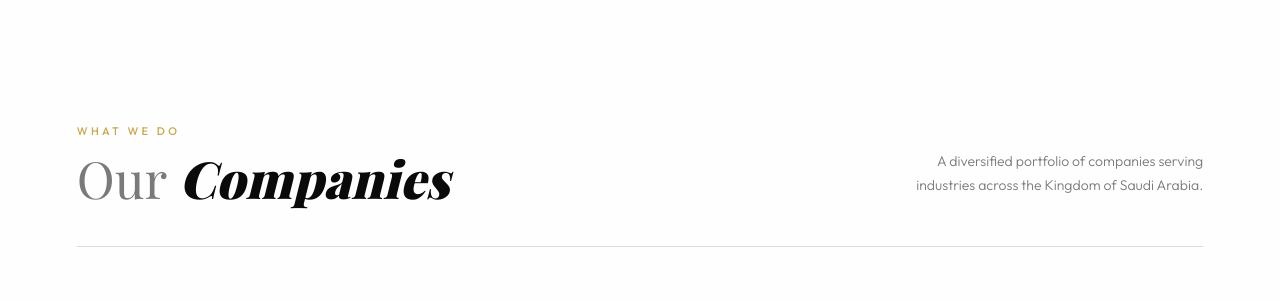
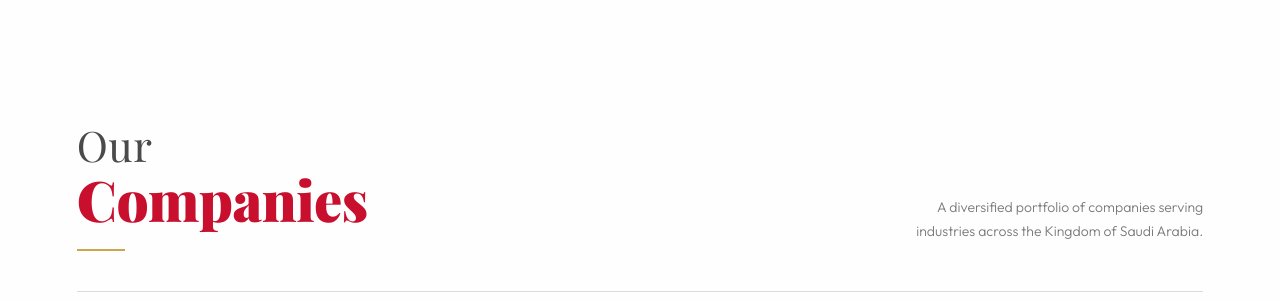
Before and after one commit to alenki/tsmgroup, a React (Vite) app: page / in a window 1280 px wide. Shown: the part 3640-3941 px from the top of the page. Built offline with nearby package versions, Linux system fonts and the light colour scheme; a web font is replaced by a local one.

Commit message:
small fixes

```diff
--- a/src/components/Companies/Companies.module.css
+++ b/src/components/Companies/Companies.module.css
@@ -29,34 +29,8 @@
   border-bottom: 1px solid var(--color-pearl);
 }
 
-.headerLabel {
-  display: block;
-  font-family: var(--font-ui);
-  font-size: 11px;
-  font-weight: 500;
-  text-transform: uppercase;
-  letter-spacing: 0.3em;
-  color: var(--color-gold);
-  margin-bottom: 12px;
-}
-
-.heading {
-  line-height: 1.05;
-}
-
-.headingLight {
-  font-family: var(--font-display);
-  font-weight: 400;
-  font-size: clamp(32px, 4vw, 52px);
-  color: var(--color-ash);
-}
-
-.headingBold {
-  font-family: var(--font-display);
-  font-weight: 900;
-  font-style: italic;
-  font-size: clamp(32px, 4vw, 52px);
-  color: var(--color-black);
+.header > div:first-child {
+  margin-bottom: 0;
 }
 
 .headerDesc {
--- a/src/components/Companies/Companies.tsx
+++ b/src/components/Companies/Companies.tsx
@@ -1,6 +1,7 @@
 import { useState } from 'react';
 import { AnimatePresence, motion } from 'motion/react';
 import { RevealOnScroll } from '../shared/RevealOnScroll';
+import { SectionHeading } from '../shared/SectionHeading';
 import { companies } from '../../data/companies';
 import type { Company } from '../../data/companies';
 import styles from './Companies.module.css';
@@ -16,13 +17,7 @@ export function Companies() {
       <div className={styles.container}>
         <RevealOnScroll>
           <div className={styles.header}>
-            <div className={styles.headerLeft}>
-              <span className={styles.headerLabel}>What We Do</span>
-              <h2 className={styles.heading}>
-                <span className={styles.headingLight}>Our </span>
-                <span className={styles.headingBold}>Companies</span>
-              </h2>
-            </div>
+            <SectionHeading topText="Our" bottomText="Companies" />
             <p className={styles.headerDesc}>
               A diversified portfolio of companies serving industries across
               the Kingdom of Saudi Arabia.
```
